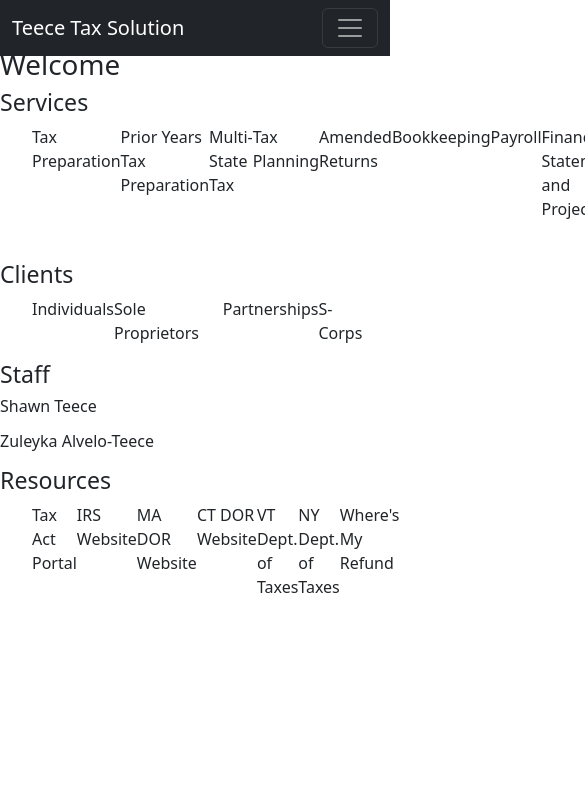
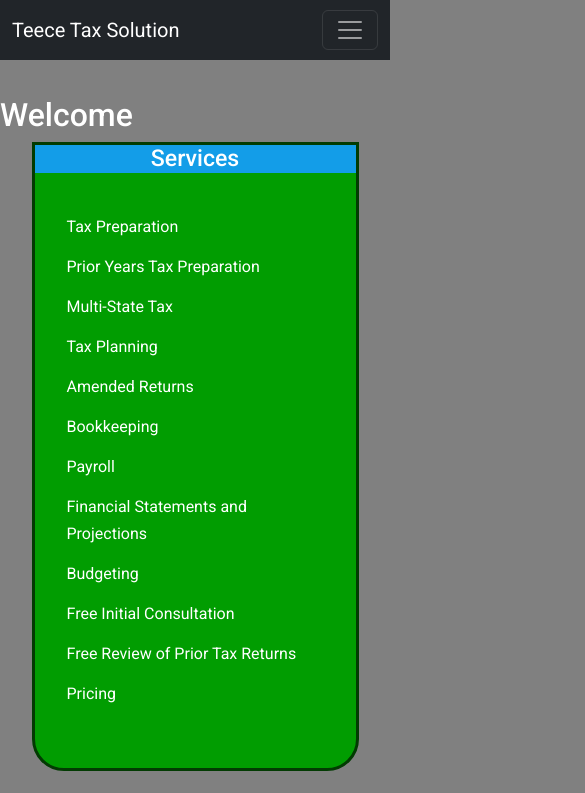
Before and after one commit to Jmajane/teece-tax, a React (Create React App) app: page / in a window 390 px wide. Shown: the top 793 px of the page, 585 px wide, since content can reach past the window. Built offline with nearby package versions, Linux system fonts and the light colour scheme.

Commit message:
styling home page

```diff
--- a/public/index.html
+++ b/public/index.html
@@ -27,7 +27,7 @@
     <title>Teece Tax</title>
   </head>
   <body>
-    <script src="https://cdn.jsdelivr.net/npm/bootstrap@5.2.3/dist/js/bootstrap.bundle.min.js" integrity="sha384-kenU1KFdBIe4zVF0s0G1M5b4hcpxyD9F7jL+jjXkk+Q2h455rYXK/7HAuoJl+0I4" crossorigin="anonymous"></script>
+    <noscript>You need to enable JavaScript to run this app.</noscript>
     <div id="root"></div>
     <!--
       This HTML file is a template.
--- a/src/index.css
+++ b/src/index.css
@@ -1,13 +1,77 @@
-body {
+@import url('https://fonts.googleapis.com/css2?family=Roboto:wght@400;500;700&display=swap');
+
+* {
   margin: 0;
-  font-family: -apple-system, BlinkMacSystemFont, 'Segoe UI', 'Roboto', 'Oxygen',
-    'Ubuntu', 'Cantarell', 'Fira Sans', 'Droid Sans', 'Helvetica Neue',
-    sans-serif;
-  -webkit-font-smoothing: antialiased;
-  -moz-osx-font-smoothing: grayscale;
+  padding: 0;
+  border: 0;
+  outline: 0;
+  box-sizing: border-box;
+  list-style: none;
+  text-decoration: none;
 }
 
-code {
-  font-family: source-code-pro, Menlo, Monaco, Consolas, 'Courier New',
-    monospace;
+:root {
+  --transition: all 400ms ease;
+
+  --container-width-lg: 75%;
+  --container-width-md: 86%;
+  --container-width-sm: 90%;
 }
+
+html {
+  scroll-behavior: smooth;
+}
+
+::-webkit-scrollbar {
+  display: none;
+}
+
+body {
+  font-family: 'Roboto';
+  line-height: 1.7;
+  background: grey;
+  color: white;
+}
+
+
+
+.container {
+  width: var(--container-width-lg);
+  margin: 0 auto;
+}
+
+h1, h2, h3, h4, h5 {
+  font-weight: 500;
+}
+
+h1 {
+  font-size: 2rem;
+}
+
+section {
+  margin-top: 8rem;
+}
+
+/* MEDIA QEURIES (MEDIUM DEVICES) */
+
+@media screen and (max-width: 1024px) {
+  .container {
+      width: var(--container-width-md);
+  }
+
+  section {
+      margin-top: 6rem;
+  }
+}
+
+/* MEDIA QEURIES (SMALL DEVICES) */
+
+@media screen and (max-width: 600px) {
+  .container {
+      width: var(--container-width-sm);
+  }
+
+  section > h2 {
+      margin-bottom: 2rem;
+  }
+}
--- a/src/index.js
+++ b/src/index.js
@@ -1,12 +1,6 @@
-import React from 'react';
-import ReactDOM from 'react-dom/client';
+import ReactDOM from 'react-dom';
+import App from './App';
 import './index.css';
-import App from './App';
 
 
-const root = ReactDOM.createRoot(document.getElementById('root'));
-root.render(
-  <React.StrictMode>
-    <App />
-  </React.StrictMode>
-);
+ReactDOM.render(<App/>, document.querySelector("#root"));
--- a/src/nav/nav.css
+++ b/src/nav/nav.css
@@ -1,5 +1,5 @@
-ul {
+/* ul {
     list-style: none;
     display: flex;
     margin-right: 5%;
-}
+} */
--- a/src/pages/home/Home.jsx
+++ b/src/pages/home/Home.jsx
@@ -1,16 +1,20 @@
 import React from 'react'
+
+import "./home.css"
 
 
 const Home = () => {
   return (
-    <div>
-      <br></br>
-      <br></br>
+    <section id='homes'>
         <h1>Welcome</h1>
 
-        <div>
-          <h3>Services</h3>
-          <ul>
+      <div className='container homes__container'>
+        <article className='home'>
+          <div className='home__head'>
+            <h3>Services</h3>
+          </div>
+
+          <ul className='home__list'>
             <li>Tax Preparation</li>
             <li>Prior Years Tax Preparation</li>
             <li>Multi-State Tax</li>
@@ -24,33 +28,40 @@ const Home = () => {
             <li>Free Review of Prior Tax Returns</li>
             <li>Pricing</li>
           </ul>
-        </div>
+        </article>
 
-        <div>
-          <h3>Clients</h3>
-          <ul>
+        <article className='home'>
+        <div className='home__head'>
+            <h3>Clients</h3>
+          </div>
+
+          <ul className='home__list'>
             <li>Individuals</li>
             <li>Sole Proprietors</li>
             <li>Partnerships</li>
             <li>S-Corps</li>
           </ul>
-        </div>
+        </article>
 
-        <div>
-          <h3>Staff</h3>
+        <article className='home'>
+        <div className='home__head'>
+            <h3>Staff</h3>
+          </div>
+
           <div>
             <h6>Shawn Teece</h6>
             <p></p>
-          </div>
-          <div>
             <h6>Zuleyka Alvelo-Teece</h6>
             <p></p>
           </div>
-        </div>
+        </article>
 
-        <div>
-          <h3>Resources</h3>
-          <ul>
+        <article className='home'>
+        <div className='home__head'>
+            <h3>Resources</h3>
+          </div>
+
+          <ul className='home__list'>
             <li>Tax Act Portal</li>
             <li>IRS Website</li>
             <li>MA DOR Website</li>
@@ -59,9 +70,10 @@ const Home = () => {
             <li>NY Dept. of Taxes</li>
             <li>Where's My Refund</li>
           </ul>
-        </div>
+        </article>
+      </div>
 
-    </div>
+    </section>
   )
 }
 
--- /dev/null
+++ b/src/pages/home/home.css
@@ -0,0 +1,58 @@
+.homes__container {
+    display: grid;
+    grid-template-columns: repeat(2, 1fr);
+    gap: 3rem;
+}
+
+.home {
+    background: rgb(1, 157, 1);
+    border-radius: 0 0 2rem 2rem;
+    border: 3px solid rgb(2, 59, 2);
+    height: fit-content;
+    transition: var(--transition);
+}
+
+.home:hover {
+    background: blue;
+    border-color: red;
+    border-radius: 0 0 2rem 2rem;
+    box-shadow: 0 1rem 1rem black;
+}
+
+.home__head {
+    background: rgb(19, 157, 232);
+    font-size: 1rem;
+    text-align: center;
+}
+
+.home__list {
+    padding: 2rem;
+}
+
+.home__list li {
+    display: flex;
+    gap: 1rem;
+    margin-bottom: 0.8rem;
+}
+
+
+/* MEDIA QUERIES (MEDIUM DEVICES) */
+
+@media screen and (max-width: 1024px) {
+    .homes__container {
+        grid-template-columns: 1fr 1fr;
+        gap: 2rem
+    }
+    .home {
+        height: auto;
+    }
+}
+
+/* MEDIA QUERIES (SMALL DEVICES) */
+
+@media screen and (max-width: 600px) {
+    .homes__container {
+        grid-template-columns: 1fr;
+        gap: 1.5rem
+    }
+}
```
Also changed, not shown: src/App.css (deleted, +0 -38 lines), src/App.jsx (renamed from src/App.js).
